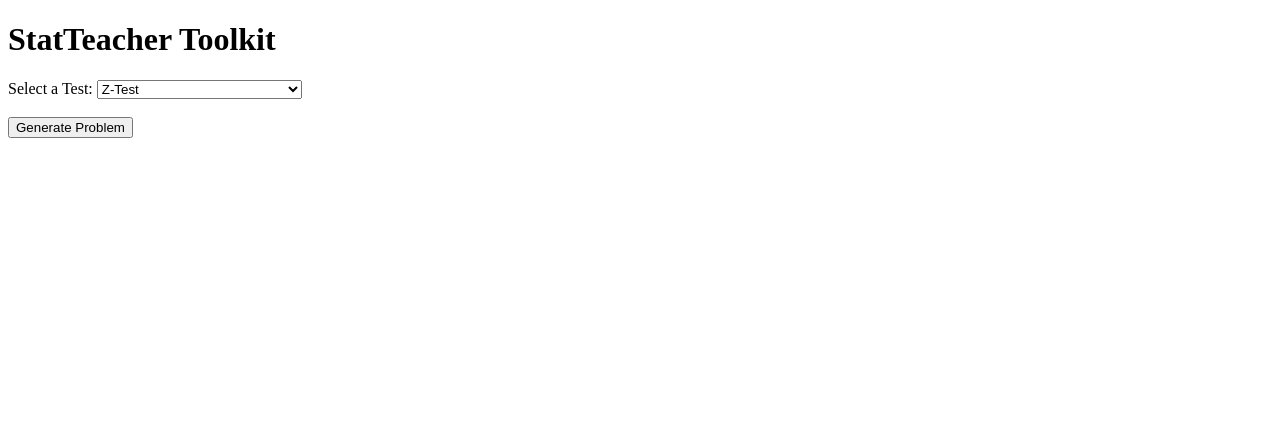
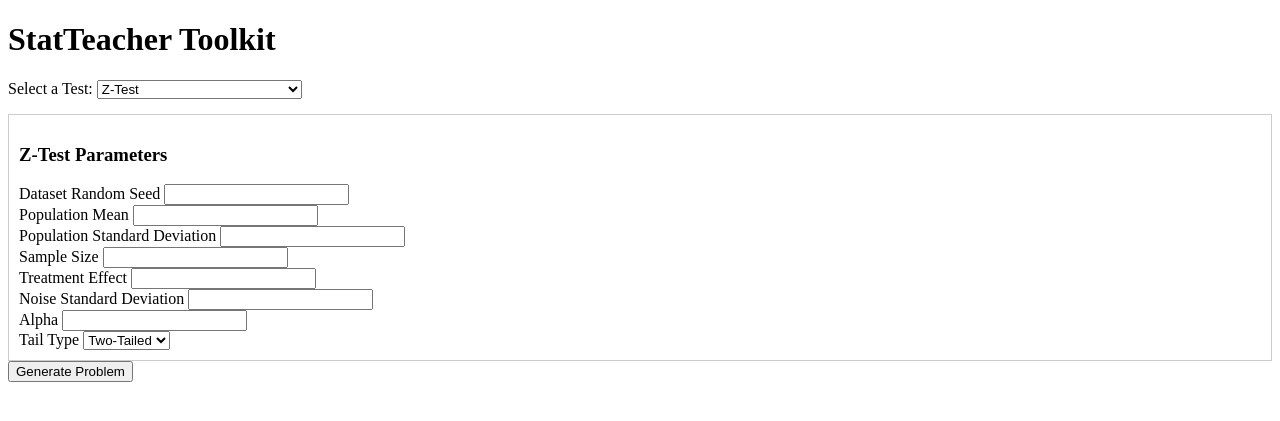
Before and after one commit to KalilWarren/StatTeacher-Toolkit, a Flask app: page / in a window 1280 px wide. Shown: the top 421 px of the page. Run offline with Flask 3, Linux system fonts and the light colour scheme.

Commit message:
"Added the capability to change the default parameters for z-tests, independent t-tests, and repeated t-tests via the web interface."

```diff
--- a/app.py
+++ b/app.py
@@ -12,6 +12,9 @@ from toolkit.interface import (
 
 app = Flask(__name__)
 
+def get_float(name, default=None):
+    val = request.form.get(name)
+    return float(val) if val not in (None, "") else default
 
 @app.route("/", methods=["GET"])
 def index():
@@ -25,7 +28,24 @@ def run_test():
 
     # Z-TEST -------------------------------------------------
     if test_type == "z_test":
-        dataset, table = run_z_test()
+        population_mean = get_float("population_mean", 0)
+        population_std = get_float("population_std", 15)
+        n = int(get_float("n", 10))
+        tx_effect = get_float("tx_effect", 5)
+        noise_sd = get_float("noise_sd", 3)
+        alpha = get_float("alpha", 0.05)
+        two_tailed = request.form.get("tail_type") == "two_tailed"
+        seed = int(request.form.get("seed")) if request.form.get("seed") else None
+        dataset, table = run_z_test(
+            population_mean=population_mean,
+            population_std=population_std,
+            n=n,
+            tx_effect=tx_effect,
+            noise_sd=noise_sd,
+            alpha=alpha,
+            two_tailed=two_tailed,
+            seed=seed
+        )
         df1 = pd.DataFrame({"Dataset": dataset})
         return render_template(
             "results.html",
@@ -35,7 +55,24 @@ def run_test():
 
     # T-TEST -------------------------------------------------
     if test_type == "t_test":
-        dataset, table = run_t_test()
+        population_mean = get_float("population_mean", 0)
+        population_std = get_float("population_std", 15)
+        n = int(get_float("n", 10))
+        tx_effect = get_float("tx_effect", 5)
+        noise_sd = get_float("noise_sd", 3)
+        alpha = get_float("alpha", 0.05)
+        two_tailed = request.form.get("tail_type") == "two_tailed"
+        seed = int(request.form.get("seed")) if request.form.get("seed") else None
+        dataset, table = run_t_test(
+            population_mean=population_mean,
+            population_std=population_std,
+            n=n,
+            tx_effect=tx_effect,
+            noise_sd=noise_sd,
+            alpha=alpha,
+            two_tailed=two_tailed,
+            seed=seed
+        )
         df1 = pd.DataFrame({"Dataset": dataset})
         return render_template(
             "results.html",
@@ -45,7 +82,28 @@ def run_test():
 
     # Independent T-Test --------------------------------------
     if test_type == "independent_t_test":
-        dataset1, dataset2, table = run_independent_t_test()
+        population_mean1 = get_float("population_mean1", 10)
+        population_sd1 = get_float("population_sd1", 15)
+        n1 = int(get_float("n1", 10))
+        seed1 = int(request.form.get("seed1")) if request.form.get("seed1") else None
+        population_mean2 = get_float("population_mean2", 20)
+        population_sd2 = get_float("population_sd2", 15)
+        n2 = int(get_float("n2", 10))
+        seed2 = int(request.form.get("seed2")) if request.form.get("seed2") else None
+        alpha = get_float("alpha", 0.05)
+        two_tailed = request.form.get("tail_type") == "two_tailed"
+        dataset1, dataset2, table = run_independent_t_test(
+            population_mean1=population_mean1,
+            population_sd1=population_sd1,
+            n1=n1,
+            seed1=seed1,
+            population_mean2=population_mean2,
+            population_sd2=population_sd2,
+            n2=n2,
+            seed2=seed2,
+            alpha=alpha,
+            two_tailed=two_tailed
+        )
 
         df1 = pd.DataFrame({"Dataset 1": dataset1})
         df2 = pd.DataFrame({"Dataset 2": dataset2})
@@ -59,8 +117,25 @@ def run_test():
 
     # Repeated T-TEST ----------------------------------------
     if test_type == "paired_t_test":
-        predataset, postdataset, table = run_repeated_t_test()
+        population_mean = get_float("population_mean", 0)
+        population_std = get_float("population_std", 15)
+        n = int(get_float("n", 10))
+        tx_effect = get_float("tx_effect", 5)
+        noise_sd = get_float("noise_sd", 3)
+        alpha = get_float("alpha", 0.05)
+        two_tailed = request.form.get("tail_type") == "two_tailed"
+        seed = int(request.form.get("seed")) if request.form.get("seed") else None
 
+        predataset, postdataset, table = run_repeated_t_test(
+            population_mean=population_mean,
+            population_std=population_std,
+            n=n,
+            tx_effect=tx_effect,
+            noise_sd=noise_sd,
+            alpha=alpha,
+            two_tailed=two_tailed,
+            seed=seed
+        )
         df1 = pd.DataFrame({"Pre-Treatment": predataset})
         df2 = pd.DataFrame({"Post-Treatment": postdataset})
 
--- a/templates/index.html
+++ b/templates/index.html
@@ -2,6 +2,13 @@
 <html>
 <head>
     <title>StatTeacher Toolkit</title>
+    <style>
+        .param-block {
+            margin-top: 15px;
+            padding: 10px;
+            border: 1px solid #ccc;
+        }
+    </style>
 </head>
 <body>
 
@@ -10,21 +17,175 @@
 <form action="/run_test" method="POST">
 
     <label>Select a Test:</label>
-    <select name="test_type">
+    <select name="test_type" id="test_type">
         <option value="z_test">Z-Test</option>
         <option value="t_test">One-Sample t-Test</option>
         <option value="independent_t_test">Independent t-Test</option>
         <option value="paired_t_test">Repeated t-Test</option>
         <option value="Independent_anova">One-Way Independent ANOVA</option>
         <option value="pearson_correlation">Pearson Correlation</option>
-        <option value="1_predictor_regression">1-Predictor Linear Regression</option>
+        <option value="simple_regression">1-Predictor Linear Regression</option>
     </select>
 
-    <br><br>
+    <!-- Z-TEST PARAMETERS -->
+    <div id="z_test_params" class="param-block">
+        <h3>Z-Test Parameters</h3>
+
+        <label>Dataset Random Seed</label>
+        <input type="number" step="any" name="seed"><br>
+
+        <label>Population Mean</label>
+        <input type="number" step="any" name="population_mean"><br>
+
+        <label>Population Standard Deviation</label>
+        <input type="number" step="any" name="population_std"><br>
+
+        <label>Sample Size</label>
+        <input type="number" step="any" name="n"><br>
+
+        <label>Treatment Effect</label>
+        <input type="number" step="any" name="tx_effect"><br>
+
+        <label>Noise Standard Deviation</label>
+        <input type="number" step="any" name="noise_sd"><br>
+
+        <label>Alpha</label>
+        <input type="number" step="any" name="alpha"><br>
+
+        <label>Tail Type</label>
+        <select name="tail_type">
+            <option value="two_tailed">Two-Tailed</option>
+            <option value="one_tailed">One-Tailed</option>
+        </select>
+    </div>
+
+    <!-- T-TEST PARAMETERS -->
+    <div id="t_test_params" class="param-block">
+        <h3>One-Sample t-Test Parameters</h3>
+
+        <label>Dataset Random Seed</label>
+        <input type="number" step="any" name="seed"><br>
+
+        <label>Population Mean</label>
+        <input type="number" step="any" name="population_mean"><br>
+
+        <label>Population Standard Deviation</label>
+        <input type="number" step="any" name="population_std"><br>
+
+        <label>Sample Size</label>
+        <input type="number" step="any" name="n"><br>
+
+        <label>Treatment Effect</label>
+        <input type="number" step="any" name="tx_effect"><br>
+
+        <label>Noise Standard Deviation</label>
+        <input type="number" step="any" name="noise_sd"><br>
+
+        <label>Alpha</label>
+        <input type="number" step="any" name="alpha"><br>
+
+        <label>Tail Type</label>
+        <select name="tail_type">
+            <option value="two_tailed">Two-Tailed</option>
+            <option value="one_tailed">One-Tailed</option>
+        </select>
+    </div>
+
+    <!-- Independent T-Test Parameters -->
+    <div id="independent_t_test_params" class="param-block">
+        <h3>Independent t-Test Parameters</h3>
+
+        <label>Dataset 1 Random Seed</label>
+        <input type="number" step="any" name="seed1"><br>
+
+        <label>Population Mean 1</label>
+        <input type="number" step="any" name="population_mean1"><br>
+
+        <label>Population Standard Deviation 1</label>
+        <input type="number" step="any" name="population_sd1"><br>
+
+        <label>Sample Size 1</label>
+        <input type="number" step="any" name="n1"><br>
+
+        <label>Dataset 2 Random Seed</label>
+        <input type="number" step="any" name="seed2"><br>
+
+        <label>Population Mean 2</label>
+        <input type="number" step="any" name="population_mean2"><br>
+
+        <label>Population Standard Deviation 2</label>
+        <input type="number" step="any" name="population_sd2"><br>
+
+        <label>Sample Size 2</label>
+        <input type="number" step="any" name="n2"><br>
+
+        <label>Alpha</label>
+        <input type="number" step="any" name="alpha"><br>
+
+        <label>Tail Type</label>
+        <select name="tail_type">
+            <option value="two_tailed">Two-Tailed</option>
+            <option value="one_tailed">One-Tailed</option>
+        </select>
+    </div>
+
+    <!-- Repeated T-Test Parameters -->
+    <div id="paired_t_test_params" class="param-block">
+        <h3>Repeated t-Test Parameters</h3>
+
+        <label>Pre Dataset Random Seed</label>
+        <input type="number" step="any" name="seed"><br>
+
+        <label>Population Mean</label>
+        <input type="number" step="any" name="population_mean"><br>
+
+        <label>Population Standard Deviation</label>
+        <input type="number" step="any" name="population_std"><br>
+
+        <label>Sample Size</label>
+        <input type="number" step="any" name="n"><br>
+
+        <label>Treatment Effect</label>
+        <input type="number" step="any" name="tx_effect"><br>
+
+        <label>Noise Standard Deviation</label>
+        <input type="number" step="any" name="noise_sd"><br>
+
+        <label>Alpha</label>
+        <input type="number" step="any" name="alpha"><br>
+
+        <label>Tail Type</label>
+        <select name="tail_type">
+            <option value="two_tailed">Two-Tailed</option>
+            <option value="one_tailed">One-Tailed</option>
+        </select>
+    </div>
+
+    <!-- Submit Button -->
 
     <button type="submit">Generate Problem</button>
 
 </form>
 
+<script>
+    const testSelect = document.getElementById("test_type");
+    const paramBlocks = document.querySelectorAll(".param-block");
+
+    function updateVisibility() {
+        paramBlocks.forEach(block => {
+            const active = block.id === testSelect.value + "_params";
+            block.style.display = active ? "block" : "none";
+
+            // 🔑 Disable inputs in inactive blocks
+            block.querySelectorAll("input, select").forEach(el => {
+                el.disabled = !active;
+            });
+        });
+    }
+
+    updateVisibility();
+    testSelect.addEventListener("change", updateVisibility);
+</script>
+
 </body>
 </html>
```
Also changed, not shown: toolkit/Engine_v07.py (+7 -5 lines), toolkit/interface.py (+62 -8 lines).
